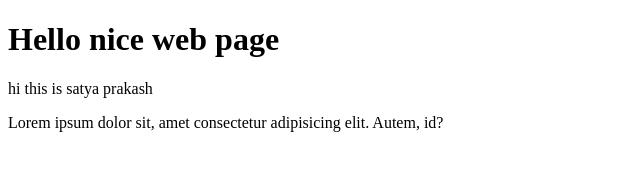
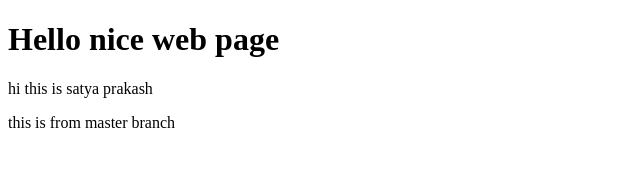
Before and after one commit to satyaprakash9/test, a plain HTML site: page index.html in a window 1280 px wide. Shown: the whole page, without its empty margins (0-640 px from the left). Drawn offline with Linux system fonts and the light colour scheme.

Commit message:
modify feature.html

```diff
--- a/index.html
+++ b/index.html
@@ -8,6 +8,6 @@
 <body>
     <h1>Hello nice web page</h1>
     <p>hi this is satya prakash</p>
-    <p>Lorem ipsum dolor sit, amet consectetur adipisicing elit. Autem, id?</p>
+    <p>this is from master branch</p>
 </body>
 </html>
```
